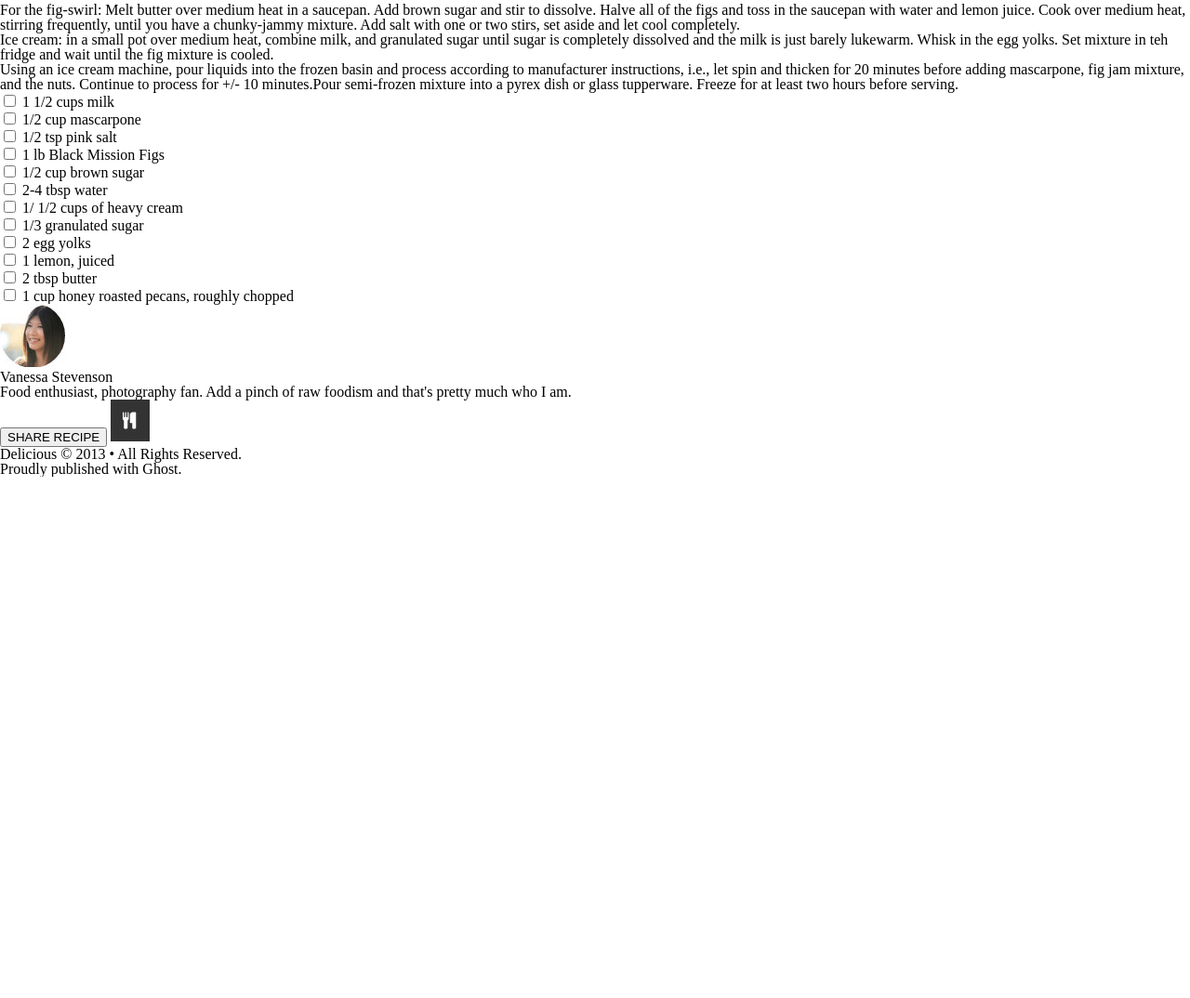
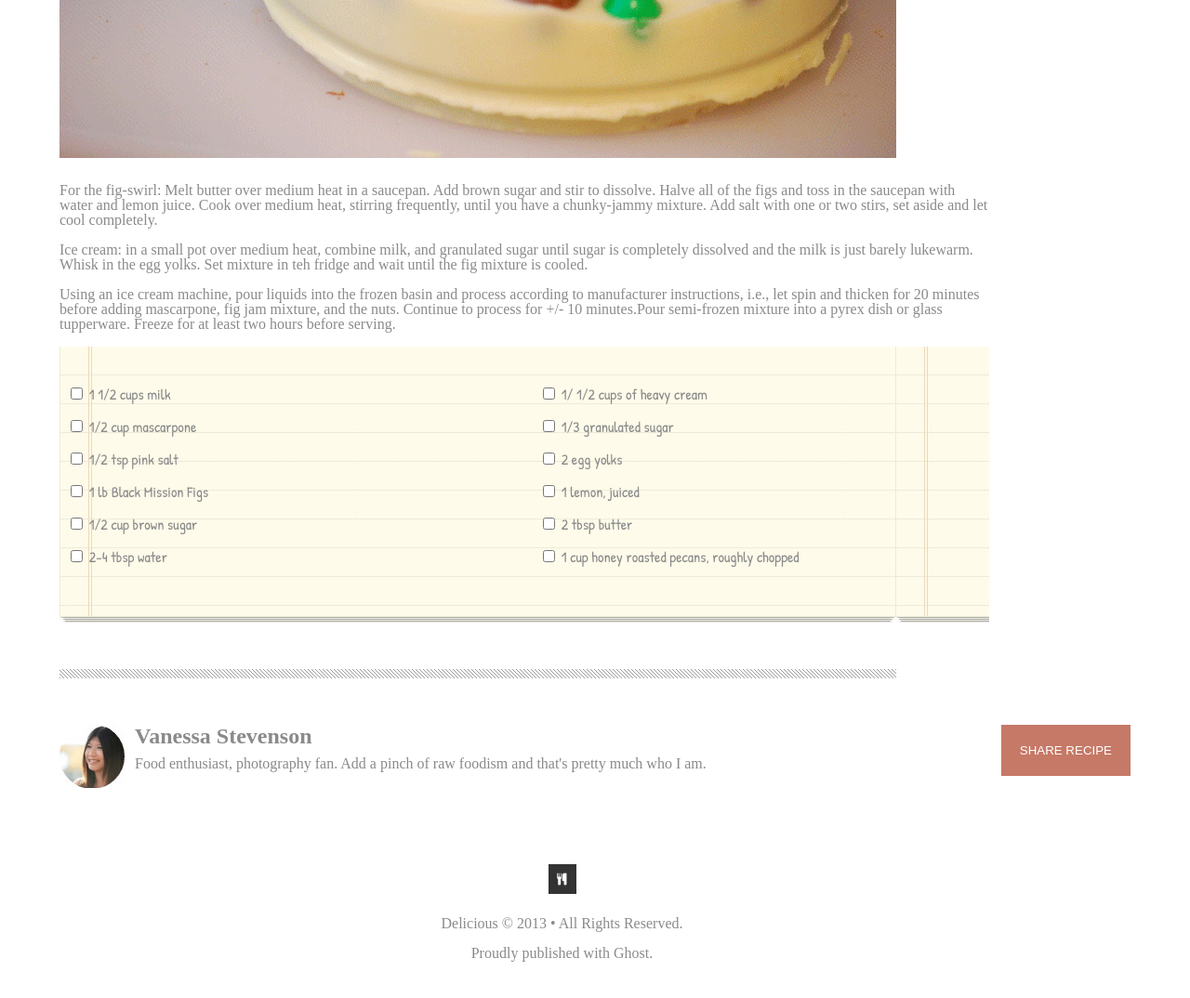
Before and after one commit to ColorInvert/Chocolate-Pizza, a plain HTML site: page index.html in a window 1280 px wide. Shown: the part 744-1818 px from the top of the page at 93% size. Before the commit the page ends 1257 px from the top, so only its background shows below. Drawn offline with Linux system fonts and the light colour scheme.

Commit message:
added the bulk of the CSS and index, with Monica as Navigator. It's good enough.

```diff
--- a/css/style.css
+++ b/css/style.css
@@ -1,39 +1,139 @@
+body {
+  display: block;
+  margin: 5vw;
 
+}
 
-#logo{
+#logo {
   float: left;
 
 }
 
-h1{
+h1 {
   font-family: 'Yellowtail', cursive;
   font-size: xx-large;
 
 }
-#headerPTag{
+
+#headerPTag {
   font-family: sans-serif;
   font-size: small;
 }
 
-nav img{
+nav img {
   float: right;
 }
 
-nav{
+nav {
   align: center;
   margin-bottom: 50px;
 }
 
-h2{
-  font-size:30px;
+h2 {
+  font-size: 30px;
   font-family: sans-serif;
   font-weight: 700;
+  margin-bottom: 30px;
 }
 
-#print{
-  float:right;
+h2 p {
+  font-family: sans-serif;
+  font-size: 12px;
+  color: rgb(209, 209, 209);
+  font-weight: 100;
+
 }
 
-figcaption{
-  float:right;
+#print {
+  float: right;
+  font-size: 12px;
 }
+
+
+section {
+
+  color: rgb(138, 138, 138);
+
+  max-width: 1000px;
+}
+
+section img {
+  padding-bottom: 24px;
+}
+
+section p {
+
+  padding-bottom: 16px;
+}
+
+article {
+  background-color: aqua;
+  background-image: url("/img/list-bg.png");
+  block-size: 280px;
+  padding-top: 17px;
+}
+
+ul {
+  font-family: 'Patrick Hand', cursive;
+  /* display: flex;
+  flex-direction: column; */
+  column-count: 2;
+
+
+}
+
+li {
+  padding: 8px;
+}
+
+div {
+  margin-top: 50px;
+  margin-bottom: 50px;
+  background-color: rgb(255, 255, 255);
+  width: 900px;
+  height: 10px;
+  background-image: url("/img/hr-img.png");
+}
+
+
+
+h3 {
+  font-size: x-large;
+  font-weight: 600;
+  color: rgb(138, 138, 138);
+  padding-bottom: 10px;
+}
+
+
+button {
+  float: right;
+  border-style: none;
+  background-color: rgb(197, 121, 102);
+  padding: 20px;
+  color: rgb(255, 255, 255);
+}
+
+footer img {
+  float: left;
+  margin-right: 10px;
+  margin-bottom: 500px;
+}
+
+#footerpara {
+  margin-bottom: 100px;
+  color: rgb(138, 138, 138);
+
+
+}
+
+#legal {
+  text-align: center;
+
+}
+
+#legallogo {
+  display: block;
+  margin-left: auto;
+  margin-right: auto;
+  width: 3%;
+}
--- a/index.html
+++ b/index.html
@@ -16,7 +16,7 @@
   <!-- Hook to Yellowtail font, for the Delicious title on the upper left of the page -->
   <link rel="preconnect" href="https://fonts.googleapis.com">
   <link rel="preconnect" href="https://fonts.gstatic.com" crossorigin>
-  <link href="https://fonts.googleapis.com/css2?family=Yellowtail&display=swap" rel="stylesheet">
+  <link href="https://fonts.googleapis.com/css2?family=Patrick+Hand&family=Yellowtail&display=swap" rel="stylesheet">
 
 </head>
 
@@ -25,7 +25,7 @@
   <header>
 
     <nav>
-      <img id= "logo" src='img/logo.png'>
+      <img id="logo" src='img/logo.png'>
       <h1>Delicious</h1>
       <p id="headerPTag">THE BEST FOOD BLOG ON THE WEB.</p>
       <a><img src='img/fb-icon.png'></a>
@@ -39,80 +39,129 @@
 
     </nav>
   </header>
+
+
+
   <main>
-    <h2>Chocolate Pizza</h2>
-    <p>POSTED ON 15 DEC 2013 / DESSERTS
-      <div id="print">
+    <h2>Chocolate Pizza
+
+      <p>POSTED ON 15 DEC 2013 / DESSERTS</p>
+
+      <p id="print">
         <img id='printicon' src='img/print-icon.png'>
-      <figcaption>PRINT</figcaption>
+        PRINT
+      </p>
+
+    </h2>
+
+    <div id="topborder">
     </div>
-    </p>
+
 
     <section>
       <img src='img/choco-pizza.png'>
 
-      <p> For the fig-swirl: Melt butter over medium heat in a saucepan. Add brown sugar and stir to dissolve. Halve all of the figs and toss in the saucepan with water and lemon juice. Cook over medium heat, stirring frequently, until you have a chunky-jammy mixture. Add salt with one or two stirs, set aside and let cool completely.
+      <p> For the fig-swirl: Melt butter over medium heat in a saucepan. Add brown sugar and stir to dissolve. Halve all
+        of the figs and toss in the saucepan with water and lemon juice. Cook over medium heat, stirring frequently,
+        until you have a chunky-jammy mixture. Add salt with one or two stirs, set aside and let cool completely.
       </p>
-      <p> Ice cream: in a small pot over medium heat, combine milk, and granulated sugar until sugar is completely dissolved and the milk is just barely lukewarm. Whisk in the egg yolks. Set mixture in teh fridge and wait until
+      <p> Ice cream: in a small pot over medium heat, combine milk, and granulated sugar until sugar is completely
+        dissolved and the milk is just barely lukewarm. Whisk in the egg yolks. Set mixture in teh fridge and wait until
         the fig mixture is cooled.
       </p>
-      <p> Using an ice cream machine, pour liquids into the frozen basin and process according to manufacturer instructions, i.e., let spin and thicken for 20 minutes before adding mascarpone, fig jam mixture, and the nuts. Continue to process for +/- 10 minutes.Pour semi-frozen mixture into a pyrex dish or glass tupperware. Freeze for at least two hours before serving.
+      <p> Using an ice cream machine, pour liquids into the frozen basin and process according to manufacturer
+        instructions, i.e., let spin and thicken for 20 minutes before adding mascarpone, fig jam mixture, and the nuts.
+        Continue to process for +/- 10 minutes.Pour semi-frozen mixture into a pyrex dish or glass tupperware. Freeze
+        for at least two hours before serving.
       </p>
 
-      <div>
+      <article id="notepad">
         <p id='recipe'>
         <ul>
           <li><input type="checkbox">
-              <label for="checbox"> 1 1/2 cups milk</label><br></li>
+            <label for="checbox"> 1 1/2 cups milk</label><br>
+          </li>
 
           <li><input type="checkbox">
-              <label for="checbox"> 1/2 cup mascarpone</label><br></li>
+            <label for="checbox"> 1/2 cup mascarpone</label><br>
+          </li>
 
           <li><input type="checkbox">
-              <label for="checbox"> 1/2 tsp pink salt</label><br></li>
+            <label for="checbox"> 1/2 tsp pink salt</label><br>
+          </li>
 
           <li><input type="checkbox">
-              <label for="checbox"> 1 lb Black Mission Figs</label><br></li>
+            <label for="checbox"> 1 lb Black Mission Figs</label><br>
+          </li>
 
           <li><input type="checkbox">
-              <label for="checbox"> 1/2 cup brown sugar</label><br></li>
+            <label for="checbox"> 1/2 cup brown sugar</label><br>
+          </li>
 
           <li><input type="checkbox">
-              <label for="checbox"> 2-4 tbsp water</label><br></li>
+            <label for="checbox"> 2-4 tbsp water</label><br>
+          </li>
 
           <li><input type="checkbox">
-              <label for="checbox"> 1/ 1/2 cups of heavy cream</label><br></li>
+            <label for="checbox"> 1/ 1/2 cups of heavy cream</label><br>
+          </li>
 
           <li><input type="checkbox">
-              <label for="checbox"> 1/3 granulated sugar</label><br></li>
+            <label for="checbox"> 1/3 granulated sugar</label><br>
+          </li>
 
           <li><input type="checkbox">
-              <label for="checbox"> 2 egg yolks</label><br></li>
+            <label for="checbox"> 2 egg yolks</label><br>
+          </li>
 
           <li><input type="checkbox">
-              <label for="checbox"> 1 lemon, juiced</label><br></li>
+            <label for="checbox"> 1 lemon, juiced</label><br>
+          </li>
 
           <li><input type="checkbox">
-              <label for="checbox"> 2 tbsp butter</label><br></li>
+            <label for="checbox"> 2 tbsp butter</label><br>
+          </li>
 
           <li><input type="checkbox">
-              <label for="checbox"> 1 cup honey roasted pecans, roughly chopped</label><br></li>
+            <label for="checbox"> 1 cup honey roasted pecans, roughly chopped</label><br>
+          </li>
+
         </ul>
+
         </p>
+
+      </article>
+
+    </section>
+
+    <div id="bottomborder">
+
+
     </div>
-    </section>
+
   </main>
+
   <footer>
     <img src="img/van-pic.png">
-  <h3> Vanessa Stevenson</h3>
-  <p>
+    <h3> Vanessa Stevenson
+
+      <button>SHARE RECIPE</button>
+    </h3>
+    <p id="footerpara">
       Food enthusiast, photography fan. Add a pinch of raw foodism and that's pretty much who I am.
+
     </p>
-<button>SHARE RECIPE</button>
-<img src="img/logo.png">
+
+
+  </footer>
+
+
+  <section id="legal">
+    <img id="legallogo" src="img/logo.png">
     <p>Delicious © 2013 • All Rights Reserved.</p>
     <p>Proudly published with Ghost.</p>
-</footer>
+
+  </section>
   <!-- Hook to our js -->
   <script src="js/app.js"></script>
 </body>
```
Lines whose indentation alone changed are shown as unchanged.
